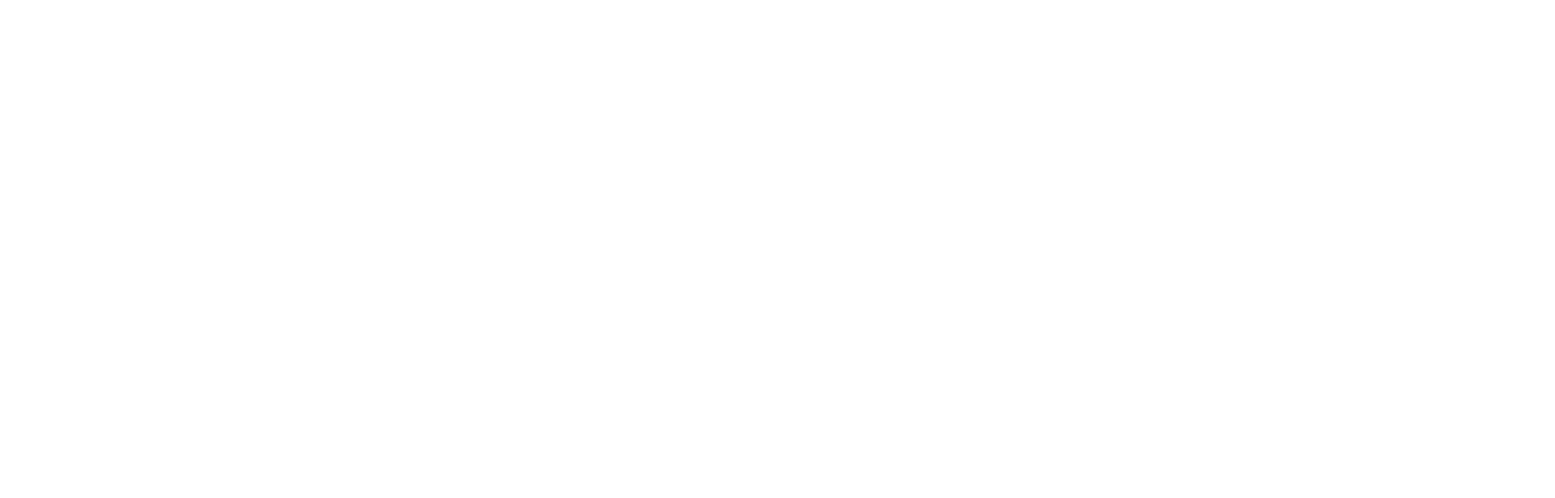
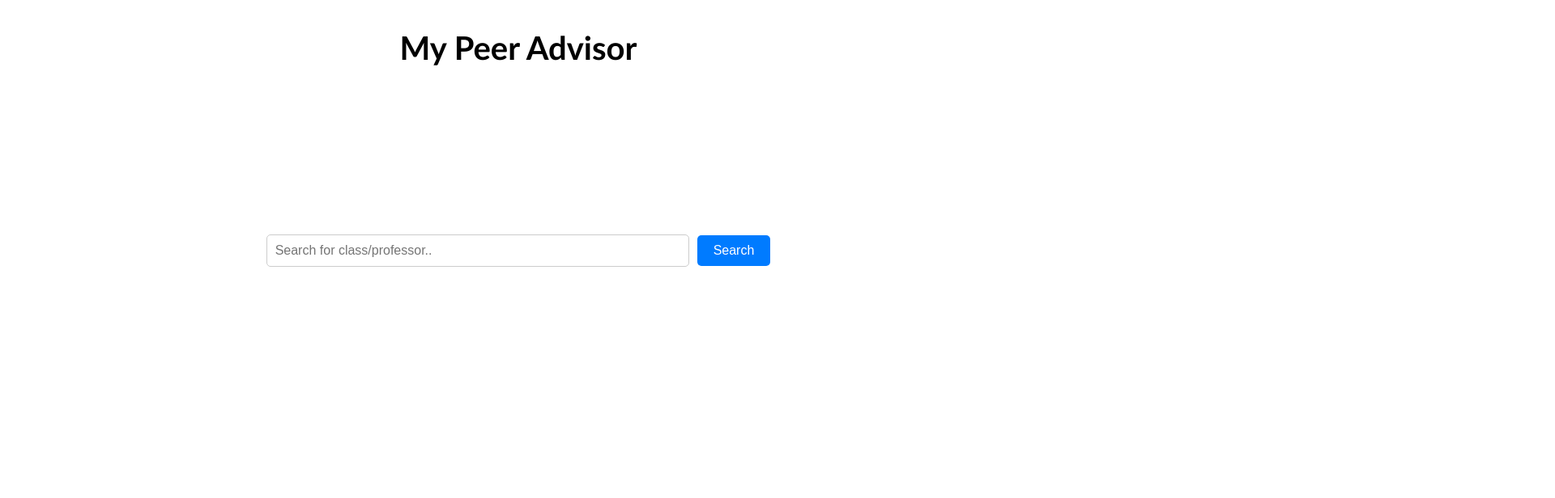
Before and after one commit to dsaini64/my-peer-advisor, a Next.js app in the folder website/: page / in a window 1280 px wide. Shown: the top 616 px of the page at 81% size, 1920 px wide, since content can reach past the window. Built offline with nearby package versions, Linux system fonts and the light colour scheme.

Commit message:
changed size of header

```diff
--- a/website/src/app/globals.css
+++ b/website/src/app/globals.css
@@ -41,5 +41,5 @@
   justify-content: center;
   font-weight: 400;
   font-family: 'Gill Sans', 'Gill Sans MT', Calibri, 'Trebuchet MS', sans-serif;
-  font-size: 400px;
+  font-size: 20px;
 }
```
